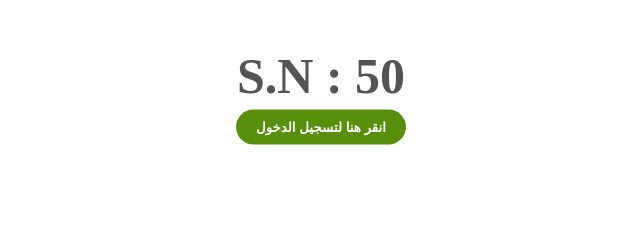
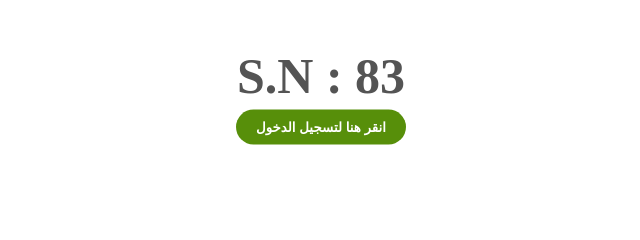
Before and after one commit to ALEmadTransport/account_83, a plain HTML site: page index.html in a window 1280 px wide. Shown: the part 273-513 px from the top of the page, 319-959 px from the left. Drawn offline with Linux system fonts and the light colour scheme.

Commit message:
Update index.html

```diff
--- a/index.html
+++ b/index.html
@@ -49,7 +49,7 @@
 
 <body>
     <img src="background.png" alt="">
-    <span class="sn-label">S.N : 50</span>
+    <span class="sn-label">S.N : 83</span>
     <br>
     <br>
     <br>
```
